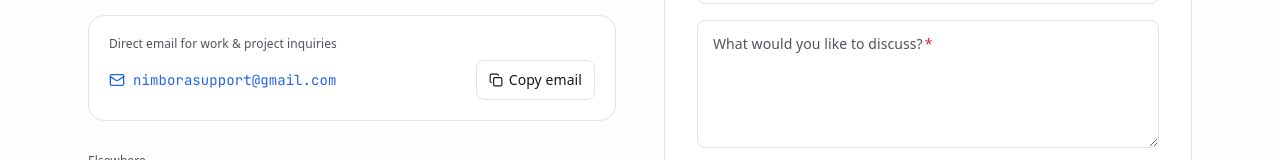
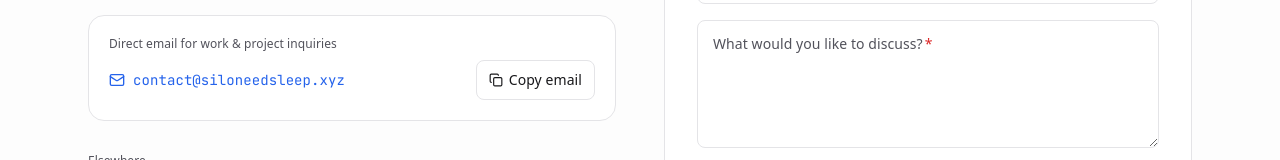
Before and after one commit to siloneedsleep/portfolio, a Next.js app: page /en in a window 1280 px wide. Shown: the part 3074-3234 px from the top of the page. Built offline with nearby package versions, Linux system fonts and the light colour scheme.

Commit message:
Update contact email to contact@siloneedsleep.xyz

```diff
--- a/data/profile.ts
+++ b/data/profile.ts
@@ -6,7 +6,7 @@ export const profile = {
   tagline: "有些相遇，仅仅是为了告别。",
   taglineSub: "Có những cuộc gặp gỡ, xuất hiện chỉ để học cách nói lời từ biệt.",
   about: "Chào, tớ là Silo.",
-  email: "nimborasupport@gmail.com",
+  email: "contact@siloneedsleep.xyz",
   avatar: "/avatar.png",
   siteUrl: "https://www.siloneedsleep.duckdns.org",
   githubUrl: "https://github.com/siloneedsleep",
--- a/data/socials.ts
+++ b/data/socials.ts
@@ -1 +1 @@
-export const socials = [{ name: "GitHub", url: "https://github.com/siloneedsleep", icon: "Github" }, { name: "Facebook", url: "https://facebook.com/siloneedsleep", icon: "Facebook" }, { name: "Discord", handle: "@siloneedsleep", icon: "MessageCircle" }, { name: "Email", url: "mailto:nimborasupport@gmail.com", icon: "Mail" }] as const;
+export const socials = [{ name: "GitHub", url: "https://github.com/siloneedsleep", icon: "Github" }, { name: "Facebook", url: "https://facebook.com/siloneedsleep", icon: "Facebook" }, { name: "Discord", handle: "@siloneedsleep", icon: "MessageCircle" }, { name: "Email", url: "mailto:contact@siloneedsleep.xyz", icon: "Mail" }] as const;
```
Also changed, not shown: 1 other file (tests, documents, lock files or other folders).
